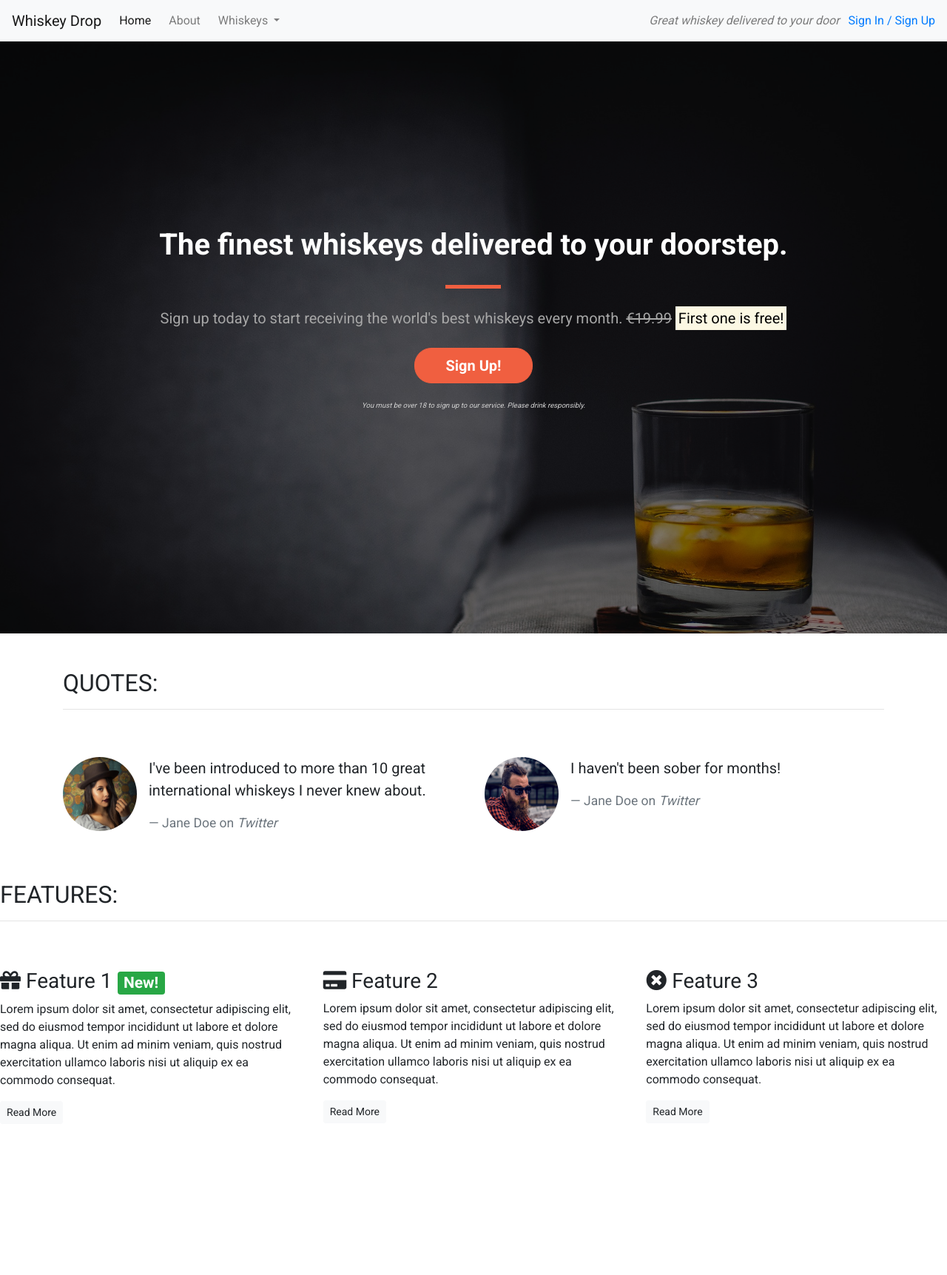
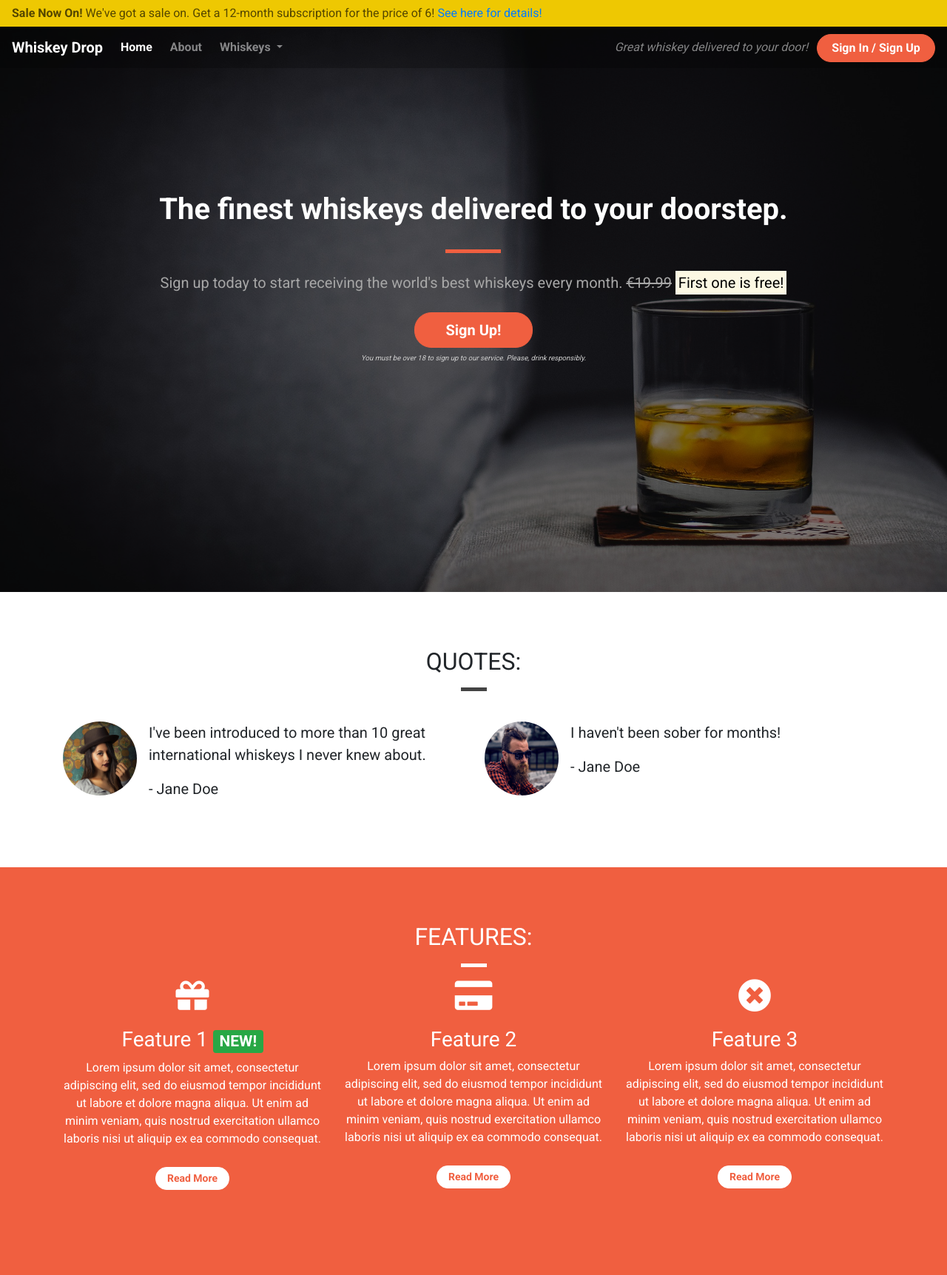
Before and after one commit to b1ndark/whiskey-drop-project, a plain HTML site: page index.html in a window 1280 px wide. Shown: the whole page at 74% size. Before the commit the page ends 1535 px from the top, so only its background shows below. Drawn offline with nearby package versions, Linux system fonts and the light colour scheme.

Commit message:
add styling, update alert box

```diff
--- a/css/style.css
+++ b/css/style.css
@@ -4,12 +4,19 @@ body {
 
 /* Containers */
 
+.container-wrapper {}
+
+.container-wrapper--red {
+    background-color: #f05f40;
+    color: white;
+}
+
 .alert-container {}
 
 .callout-container {
     height: 100vh;
 
-    background: url('../images/whiskey-background.jpg') no-repeat center center fixed;
+    background: url('../images/whiskey-background.jpg') no-repeat bottom right fixed;
     -webkit-background-size: cover;
     -moz-background-size: cover;
     -o-background-size: cover;
@@ -31,26 +38,41 @@ body {
     background-color: rgba(0, 0, 0, 0.5);
 }
 
-.quotes-container {}
-
-.features-container {}
-
-/* Block dividers */
-
-.block-divider {
-    width: 75px;
-    height: 5px;
-    border: 0;
-    background-color: #444;
+.content-container {
+    padding-top: 75px;
+    padding-bottom: 75px;
 }
 
-.block-divider--orange {
-    background-color: #f05f40;
+/* Navbar */
+
+.navalert-container {
+    position: absolute;
+    top: 0;
+    left: 0;
+    z-index: 1;
+    padding-left: 0;
+    padding-right: 0;
 }
 
-.block-divider--short {
-    width: 35px;
+.navbar {
+    margin-bottom: 0;
+    width: 100%;
+    background-color: rgba(0, 0, 0, .25);
+    border: 0;
 }
+
+.navbar .navbar-toggler {
+    border: 0;
+}
+
+.navbar .navbar-brand {
+    font-weight: bold;
+}
+
+.navbar .navbar-nav a {
+    font-weight: bold;
+}
+
 
 /* Jumbotron */
 
@@ -76,6 +98,27 @@ body {
     color: #d0d0d0;
 }
 
+/* Block dividers */
+
+.block-divider {
+    width: 75px;
+    height: 5px;
+    border: 0;
+    background-color: #444;
+}
+
+.block-divider--orange {
+    background-color: #f05f40;
+}
+
+.block-divider--white {
+    background-color: white;
+}
+
+.block-divider--short {
+    width: 35px;
+}
+
 /* Buttons */
 
 .btn--cta {
@@ -98,3 +141,61 @@ body {
     border-color: #df4929;
     color: white;
 }
+
+/* Alert */
+
+.alert-container .col-12 {
+    padding-left: 0;
+    padding-right: 0;
+}
+
+.site-wide-alert {
+    color: #544600;
+    background-color: #eec802;
+    border-color: #eec802;
+    padding: 5px 15px;
+    margin-bottom: 0;
+    border: 1px solid transparent;
+    border-radius: 0;
+}
+
+/* Page Headers */
+
+.page-header {
+    margin-bottom: 0;
+    border-bottom: 0;
+    text-align: center;
+}
+
+.page-header h2 {
+    margin-top: 0;
+}
+
+/* Quotes */
+
+.quotes .page-header {
+    margin-bottom: 25px;
+}
+
+/* Features */
+
+.feature {
+    text-align: center;
+    margin-bottom: 40px;
+}
+
+.feature i {
+    margin-bottom: 20px;
+    font-size: 45px;
+    line-height: 45px;
+}
+
+.feature .btn {
+    background-color: white;
+    border-color: white;
+    border-radius: 15px;
+    min-width: 100px;
+    font-weight: bold;
+    margin-top: 10px;
+    color: #f05f40;
+}
--- a/index.html
+++ b/index.html
@@ -14,10 +14,19 @@
 </head>
 
 <body>
-    <!--Nav-->
-    <nav class="navbar navbar-light navbar-expand-sm bg-light">
-        <a href="/" class="navbar-brand">
-            Whiskey Drop</a>
+    <div class="container-fluid navalert-container">
+        <div class="container-fluid alert-container">
+            <div class="row d-none d-sm-block">
+                <div class="col-12">
+                    <div class="site-wide-alert alert alert-warning">
+                        <strong>Sale Now On!</strong> We've got a sale on. Get a 12-month subscription for the price of
+                        6! <a href="">See here for details!</a>
+                    </div>
+                </div>
+            </div>
+        </div>
+        <nav class="navbar navbar-dark navbar-expand-sm">
+            <a href="/" class="navbar-brand">Whiskey Drop</a>
 
             <button class="navbar-toggler ml-auto" type="button" data-toggle="collapse" data-target="#navbarNavDropdown"
                 aria-controls="navbarNavDropdown" aria-expanded="false" aria-label="Toggle navigation">
@@ -26,7 +35,7 @@
             <div class="collapse navbar-collapse" id="navbarNavDropdown">
                 <ul class="navbar-nav mr-auto">
                     <li class="active nav-item mr-2"><a class="nav-link" href="/">Home</a></li>
-                <li class="nav-item mr-2"><a class="nav-link" href="">About</a></li>
+                    <li class="nav-item mr-2"><a class="nav-link" href="/about">About</a></li>
                     <li class="nav-item dropdown">
                         <a class="nav-link dropdown-toggle" href="#" id="navbarDropdownMenuLink" role="button"
                             data-toggle="dropdown" aria-haspopup="true" aria-expanded="false">
@@ -40,24 +49,16 @@
                         </div>
                     </li>
 
-                <li class="nav-item mr-2 d-block d-sm-none"><a class="nav-link" href="">Sign In / Sign Up</a></li>
+                    <li class="nav-item mr-2 d-block d-sm-none"><a class="nav-link" href="/login">Sign In / Sign Up</a>
+                    </li>
                 </ul>
             </div>
             <div class="d-none d-md-block">
-            <p class="navbar-text my-auto mr-2"><i>Great whiskey delivered to your door</i></p>
-            <a href="/login">Sign In / Sign Up</a>
+                <p class="navbar-text my-auto mr-2"><i>Great whiskey delivered to your door!</i></p>
+                <a href="/login" class="btn btn--cta btn--red">Sign In / Sign Up</a>
             </div>
-        <!--</div>-->
         </nav>
-    <!--<div class="container alert-container">-->
-    <!--    <div class="row d-none d-sm-block">-->
-    <!--        <div class="col-12">-->
-    <!--            <div class="alert alert-warning">-->
-    <!--                <strong>Sale Now On!</strong> We've got a sale on. Get a 12 month subscription for the price of 6! <a href="">See here for more details</a>-->
-    <!--            </div>-->
-    <!--        </div>-->
-    <!--    </div>-->
-    <!--</div>-->
+    </div>
     <div class="container-fluid callout-container">
         <!-- Callout -->
         <div class="opaque-overlay">&nbsp;</div>
@@ -71,23 +72,24 @@
                         <span class="d-inline d-sm-none"><br></span>
                         <strong><mark>First one is free!</mark></strong>
                     </p>
-                    <p><button class="btn btn-lg btn--red btn--cta" data-toggle="modal" data-target="#signUpModal">Sign
-                            Up!</button></p>
-                    <p class="text-muted"><small>You must be over 18 to sign up to our service. Please drink
+                    <button class="btn btn-lg btn--cta btn--red" data-toggle="modal" data-target="#signUpModal">Sign
+                        Up!</button>
+                    <p class="text-muted"><small>You must be over 18 to sign up to our service. Please, drink
                             responsibly.</small></p>
                 </section>
             </div>
         </div>
+        <!-- /.callout -->
     </div>
-    <!-- /.callout -->
 
     <!-- Quotes -->
-    <div class="container quotes-container">
+    <div class="container-wrapper">
+        <div class="container quotes-container content-container">
             <section class="quotes">
                 <div class="row">
-                <div class="col-12 my-5">
+                    <div class="col-12 page-header">
                         <h2 class="text-uppercase">Quotes:</h2>
-                    <hr />
+                        <hr class="block-divider block-divider--short">
                     </div>
                 </div>
                 <div class="row">
@@ -98,10 +100,9 @@
                             </div>
                             <div class="media-body">
                                 <blockquote class="blockquote">
-                                <p>I've been introduced to more than 10 great international whiskeys I never knew about.
-                                </p>
-                                <footer class="blockquote-footer">Jane Doe on <cite title="Twitter">Twitter</cite>
-                                </footer>
+                                    <p>I've been introduced to more than 10 great international whiskeys I never knew
+                                        about.</p>
+                                    <p>- Jane Doe</p>
                                 </blockquote>
                             </div>
                         </div>
@@ -114,59 +115,61 @@
                             <div class="media-body">
                                 <blockquote class="blockquote">
                                     <p>I haven't been sober for months!</p>
-                                <footer class="blockquote-footer">Jane Doe on <cite title="Twitter">Twitter</cite>
-                                </footer>
+                                    <p>- Jane Doe</p>
                                 </blockquote>
                             </div>
                         </div>
                     </div>
                 </div>
             </section>
+            <!-- /.quotes -->
         </div>
-    <!-- /.quotes -->
+    </div>
 
     <!-- Features -->
-    <div class="features-container">
+    <div class="container-wrapper container-wrapper--red">
+        <div class="container features-container content-container">
             <section class="features">
                 <div class="row">
-                <div class="col-12 my-5">
+                    <div class="col-12 page-header">
                         <h2 class="text-uppercase">Features:</h2>
-                    <hr />
+                        <hr class="block-divider block-divider--short block-divider--white">
                     </div>
                 </div>
                 <div class="row">
                     <div class="col-12 col-md-6 col-lg-4">
                         <div class="feature">
-                        <h3><i class="fas fa-gift d-none d-sm-inline"></i> Feature 1 <span
-                                class="badge badge-success">New!</span></h3>
-                        <p>Lorem ipsum dolor sit amet, consectetur adipiscing elit, sed do eiusmod tempor incididunt ut
-                            labore et dolore magna aliqua. Ut enim ad minim veniam, quis nostrud exercitation ullamco
-                            laboris nisi ut aliquip ex ea commodo consequat.</p>
+                            <h3><i class="fas fa-gift d-none d-sm-block"></i> Feature 1 <span
+                                    class="badge badge-success">NEW!</span></h3>
+                            <p>Lorem ipsum dolor sit amet, consectetur adipiscing elit, sed do eiusmod tempor incididunt
+                                ut labore et dolore magna aliqua. Ut enim ad minim veniam, quis nostrud exercitation
+                                ullamco laboris nisi ut aliquip ex ea commodo consequat.</p>
                             <p><a class="btn btn-sm btn-light" href="">Read More</a></p>
                         </div>
                     </div>
                     <div class="col-12 col-md-6 col-lg-4">
                         <div class="feature">
-                        <h3><i class="fas fa-credit-card d-none d-sm-inline"></i> Feature 2</h3>
-                        <p>Lorem ipsum dolor sit amet, consectetur adipiscing elit, sed do eiusmod tempor incididunt ut
-                            labore et dolore magna aliqua. Ut enim ad minim veniam, quis nostrud exercitation ullamco
-                            laboris nisi ut aliquip ex ea commodo consequat.</p>
+                            <h3><i class="fas fa-credit-card d-none d-sm-block"></i> Feature 2</h3>
+                            <p>Lorem ipsum dolor sit amet, consectetur adipiscing elit, sed do eiusmod tempor incididunt
+                                ut labore et dolore magna aliqua. Ut enim ad minim veniam, quis nostrud exercitation
+                                ullamco laboris nisi ut aliquip ex ea commodo consequat.</p>
                             <p><a class="btn btn-sm btn-light" href="">Read More</a></p>
                         </div>
                     </div>
                     <div class="col-12 d-md-none d-lg-block col-lg-4">
                         <div class="feature">
-                        <h3><i class="fas fa-times-circle d-none d-sm-inline"></i> Feature 3</h3>
-                        <p>Lorem ipsum dolor sit amet, consectetur adipiscing elit, sed do eiusmod tempor incididunt ut
-                            labore et dolore magna aliqua. Ut enim ad minim veniam, quis nostrud exercitation ullamco
-                            laboris nisi ut aliquip ex ea commodo consequat.</p>
+                            <h3><i class="fas fa-times-circle d-none d-sm-block"></i> Feature 3</h3>
+                            <p>Lorem ipsum dolor sit amet, consectetur adipiscing elit, sed do eiusmod tempor incididunt
+                                ut labore et dolore magna aliqua. Ut enim ad minim veniam, quis nostrud exercitation
+                                ullamco laboris nisi ut aliquip ex ea commodo consequat.</p>
                             <p><a class="btn btn-sm btn-light" href="">Read More</a></p>
                         </div>
                     </div>
                 </div>
             </section>
+            <!-- /.features -->
         </div>
-    <!-- /.features -->
+    </div>
 
     <div class="modal" tabindex="-1" role="dialog" id="signUpModal">
         <div class="modal-dialog" role="document">
```
Lines whose indentation alone changed are shown as unchanged.
